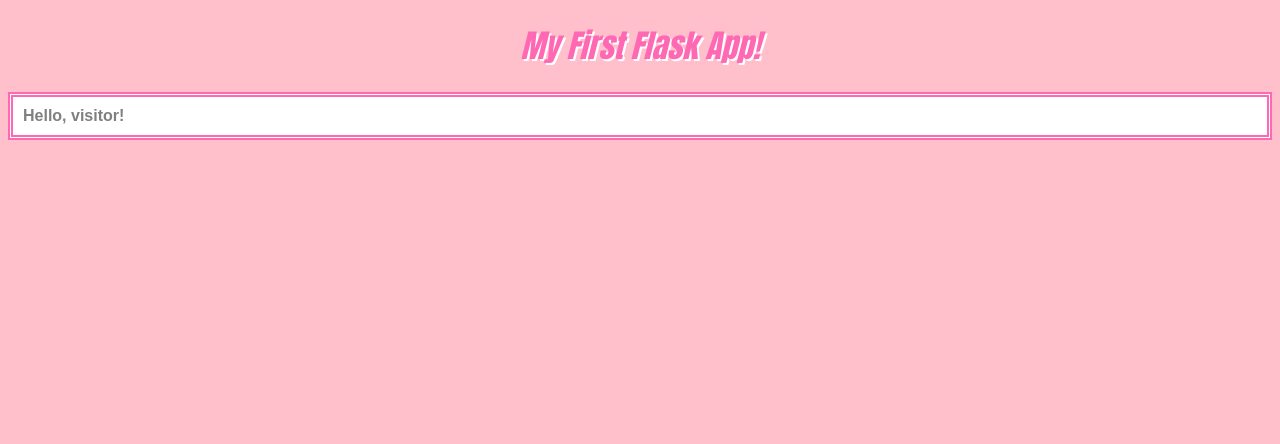
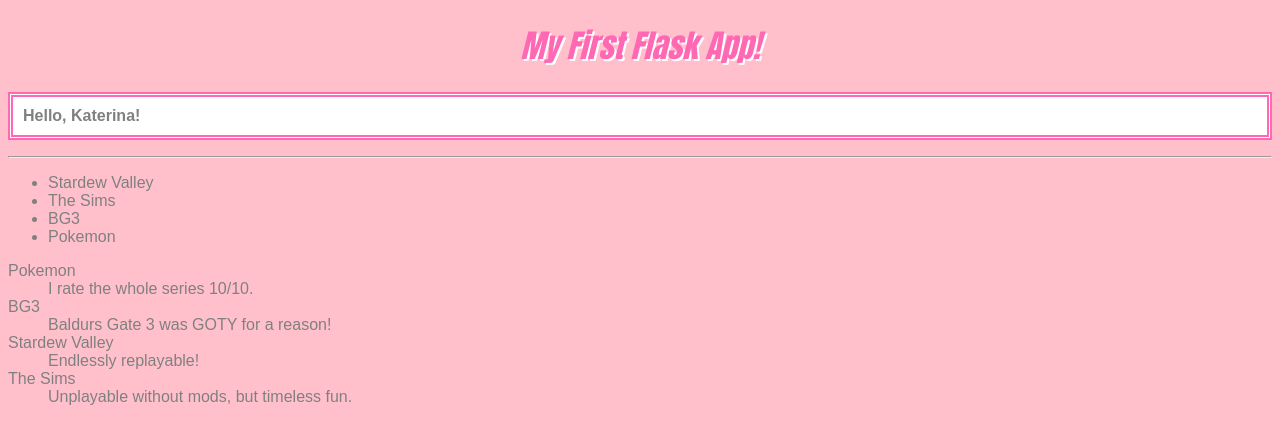
Before and after one commit to KaterinaWalter/CS3-Unit-3-Notes, a Flask app: page / in a window 1280 px wide. Shown: the top 444 px of the page. Run offline with Flask 3, Linux system fonts and the light colour scheme.

Commit message:
added for loops

```diff
--- a/app.py
+++ b/app.py
@@ -9,8 +9,17 @@ app = Flask(__name__)
 @app.route("/")
 def index():
     # Pass variables from Python to HTML!
-    name_data = None
-    return render_template("index.html", name=name_data)
+    name_data = 'Katerina'
+    year_data = 2026
+    # Can also use lists & dictionaries
+    favorites_list = ['Stardew Valley', 'The Sims', 'BG3', 'Pokemon']
+    ratings_dict = { 'Pokemon' : 'I rate the whole series 10/10.',
+                     'BG3' : 'Baldurs Gate 3 was GOTY for a reason!',
+                     'Stardew Valley': 'Endlessly replayable!',
+                     'The Sims': 'Unplayable without mods, but timeless fun.' }
+    # name is how we refer to it in the HTML template,
+    # name_data is the variable declared here in Python
+    return render_template("index.html", name=name_data, year=year_data, favorites=favorites_list, ratings=ratings_dict)
 
 # TO RUN YOUR APP enter "flask run" into the TERMINAL
 # (if you closed your terminal, open it again with CTRL + `)
--- a/templates/index.html
+++ b/templates/index.html
@@ -12,11 +12,28 @@
 
     {% if name %}
     <p>Hello, {{ name }}!</p>
-
     {% else %}
     <p>Hello, visitor!</p>
+    {% endif %}
 
+    {% if year == 2014 %}
+    <p>OMG I'm graduating this year!</p>
     {% endif %}
+
+    <hr>
+
+    <ul>
+        {% for item in favorites %}
+        <li> {{ item }} </li>
+        {% endfor %}
+    </ul>
+
+    <dl>
+        {% for key, val in ratings.items() %}
+            <dt> {{ key }} </dt>
+            <dd> {{ val }} </dd>
+        {% endfor %}
+    </dl>
 
 
 
```
